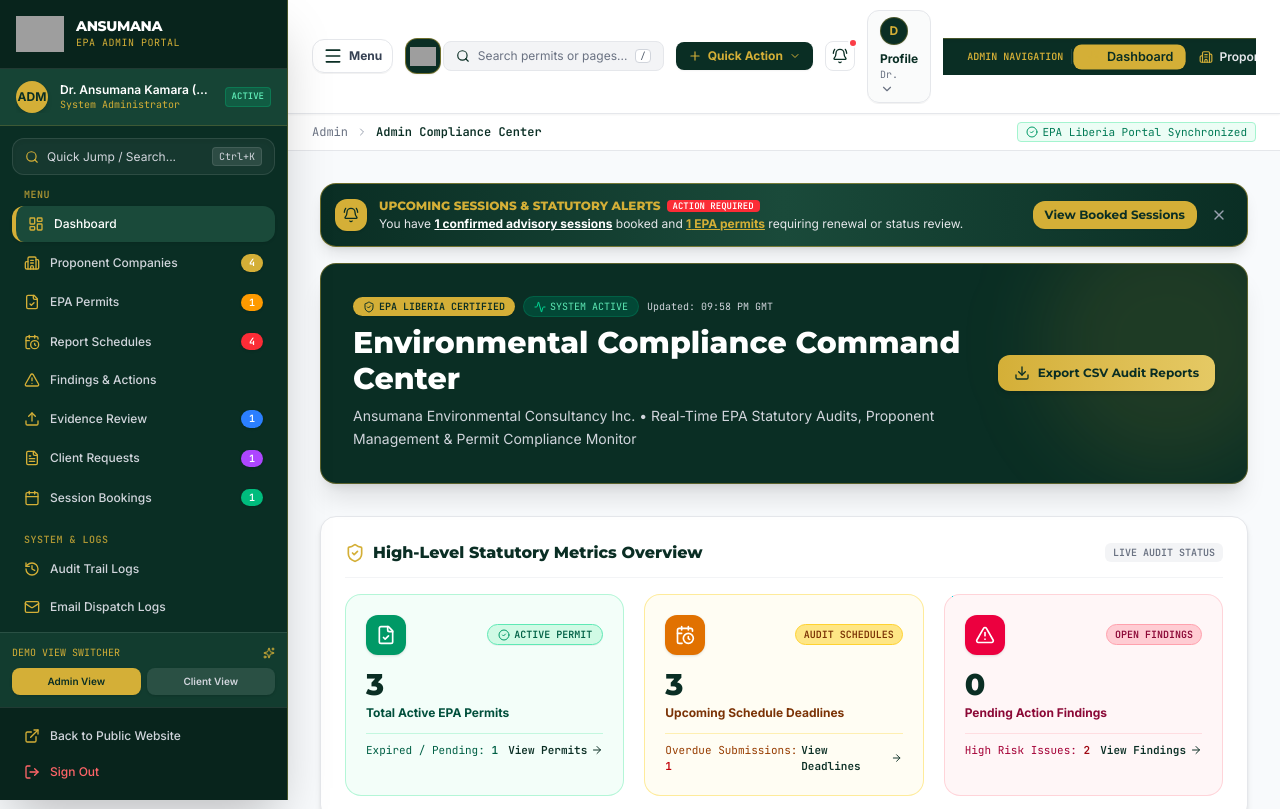
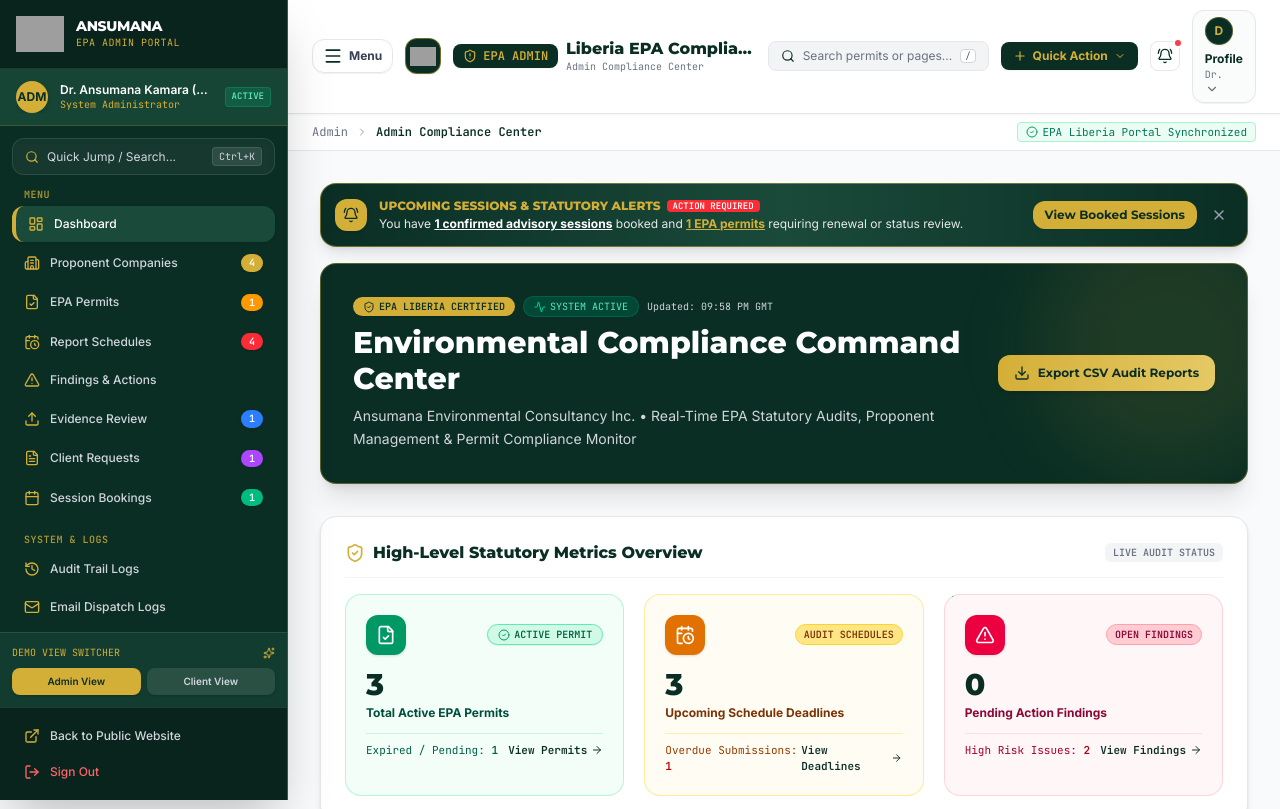
Before and after one commit to davitech02/ANSUMANA-WEBSITE, a React (Vite) app: page /admin in a window 1280 px wide. Shown: the top 809 px of the page. Built offline with nearby package versions, Linux system fonts and the light colour scheme; grey boxes are pictures that could not be loaded.

Commit message:
Remove duplicate dashboard navbar navigation

```diff
--- a/src/components/portal/PortalLayout.tsx
+++ b/src/components/portal/PortalLayout.tsx
@@ -183,31 +183,6 @@ export const PortalLayout: React.FC<PortalLayoutProps> = () => {
   ];
 
   const navGroups = role === 'admin' ? adminNavGroups : clientNavGroups;
-
-  const topNavLinks = role === 'admin'
-    ? [
-        { name: 'Dashboard', path: '/admin', icon: LayoutDashboard },
-        { name: 'Proponents', path: '/admin/proponents', icon: Building2 },
-        { name: 'Permits', path: '/admin/permits', icon: FileCheck },
-        { name: 'Schedules', path: '/admin/schedules', icon: CalendarClock },
-        { name: 'Findings', path: '/admin/findings', icon: AlertTriangle },
-        { name: 'Evidence', path: '/admin/evidence', icon: Upload },
-        { name: 'Requests', path: '/admin/requests', icon: FileText },
-        { name: 'Bookings', path: '/admin/bookings', icon: Calendar },
-        { name: 'Logs', path: '/admin/logs', icon: History },
-        { name: 'Settings', path: '/admin/settings', icon: Settings },
-      ]
-    : [
-        { name: 'Dashboard', path: '/portal', icon: LayoutDashboard },
-        { name: 'Company', path: '/portal/company', icon: Building2 },
-        { name: 'My Permits', path: '/portal/permits', icon: FileCheck },
-        { name: 'Schedules', path: '/portal/schedules', icon: CalendarClock },
-        { name: 'Findings', path: '/portal/findings', icon: AlertTriangle },
-        { name: 'Evidence', path: '/portal/evidence', icon: Upload },
-        { name: 'Reminders', path: '/portal/reminders', icon: BellRing },
-        { name: 'Book Session', path: '/portal/book', icon: Calendar },
-        { name: 'Support', path: '/portal/support', icon: HelpCircle },
-      ];
 
   // Mobile Bottom Navigation Bar Items (4 key links + Menu trigger)
   const mobileBottomNav = role === 'admin' ? [
@@ -750,31 +725,6 @@ export const PortalLayout: React.FC<PortalLayoutProps> = () => {
               onLogout={handleSignOut}
             />
           </div>
-
-          {/* Horizontal Module Navigation Bar */}
-          <nav className="bg-[#0A2E24] text-white px-4 sm:px-6 py-1.5 flex items-center gap-1 overflow-x-auto no-scrollbar border-t border-[#D4AF37]/30 shadow-inner">
-            <span className="text-[10px] font-mono font-bold uppercase text-[#D4AF37] pr-2 shrink-0 border-r border-white/10 hidden sm:inline-block">
-              {role === 'admin' ? 'Admin Navigation' : 'Client Navigation'}
-            </span>
-            {topNavLinks.map((link) => {
-              const Icon = link.icon;
-              const isActive = location.pathname === link.path;
-              return (
-                <Link
-                  key={link.path}
-                  to={link.path}
-                  className={`flex items-center gap-1.5 px-3 py-1 rounded-lg text-xs font-semibold whitespace-nowrap transition-all shrink-0 ${
-                    isActive
-                      ? 'bg-[#D4AF37] text-[#0A2E24] font-bold shadow-xs scale-105'
-                      : 'text-gray-200 hover:text-white hover:bg-white/10'
-                  }`}
-                >
-                  <Icon className="w-3.5 h-3.5 text-[#D4AF37]" />
-                  <span>{link.name}</span>
-                </Link>
-              );
-            })}
-          </nav>
         </header>
 
         {/* Sub-Header Breadcrumbs Bar */}
```
